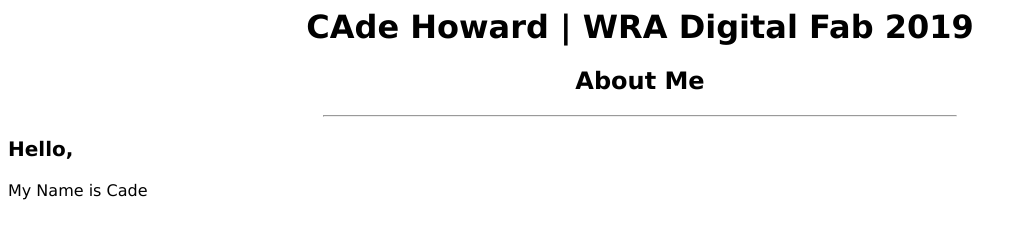
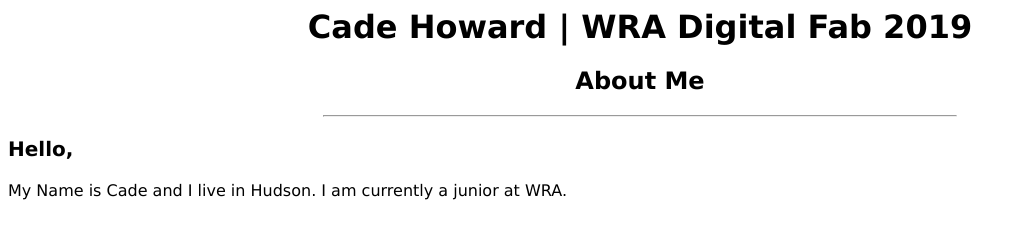
Before and after one commit to howardc20/Howardc, a plain HTML site: page me.html in a window 1280 px wide. Shown: the whole page, without its empty margins (0-1026 px from the left). Drawn offline with Linux system fonts and the light colour scheme.

Commit message:
Update me.html

```diff
--- a/me.html
+++ b/me.html
@@ -13,12 +13,12 @@ a {font-family:verdana;font-size:}100%;}
 </style>
 
 <body>
-<h1> CAde Howard | WRA Digital Fab 2019</h1>
+<h1> Cade Howard | WRA Digital Fab 2019</h1>
 <h2>About Me</h1>
 <p>
 <hr style="width:50%">
 </p>
 <H3> Hello, </h3>
 <p>
-My Name is Cade
+My Name is Cade and I live in Hudson. I am currently a junior at WRA.
 </p>
```
